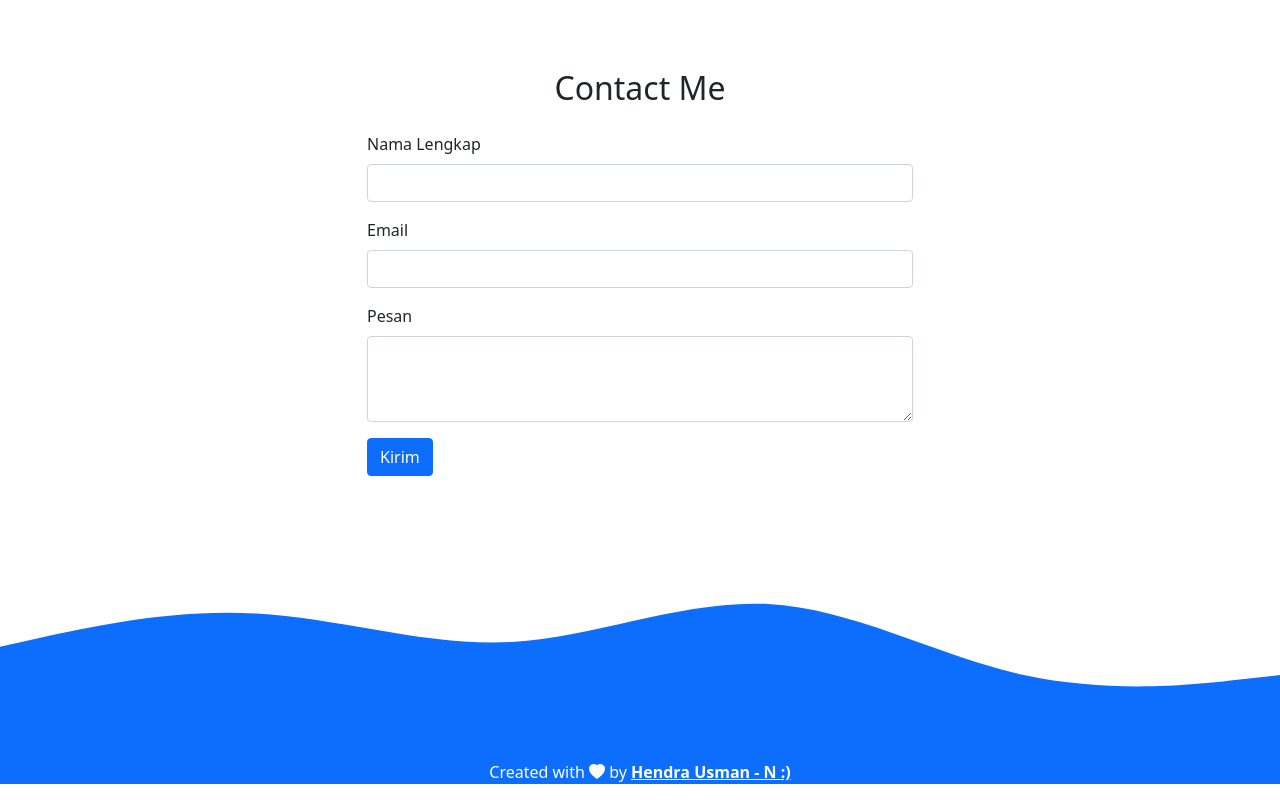
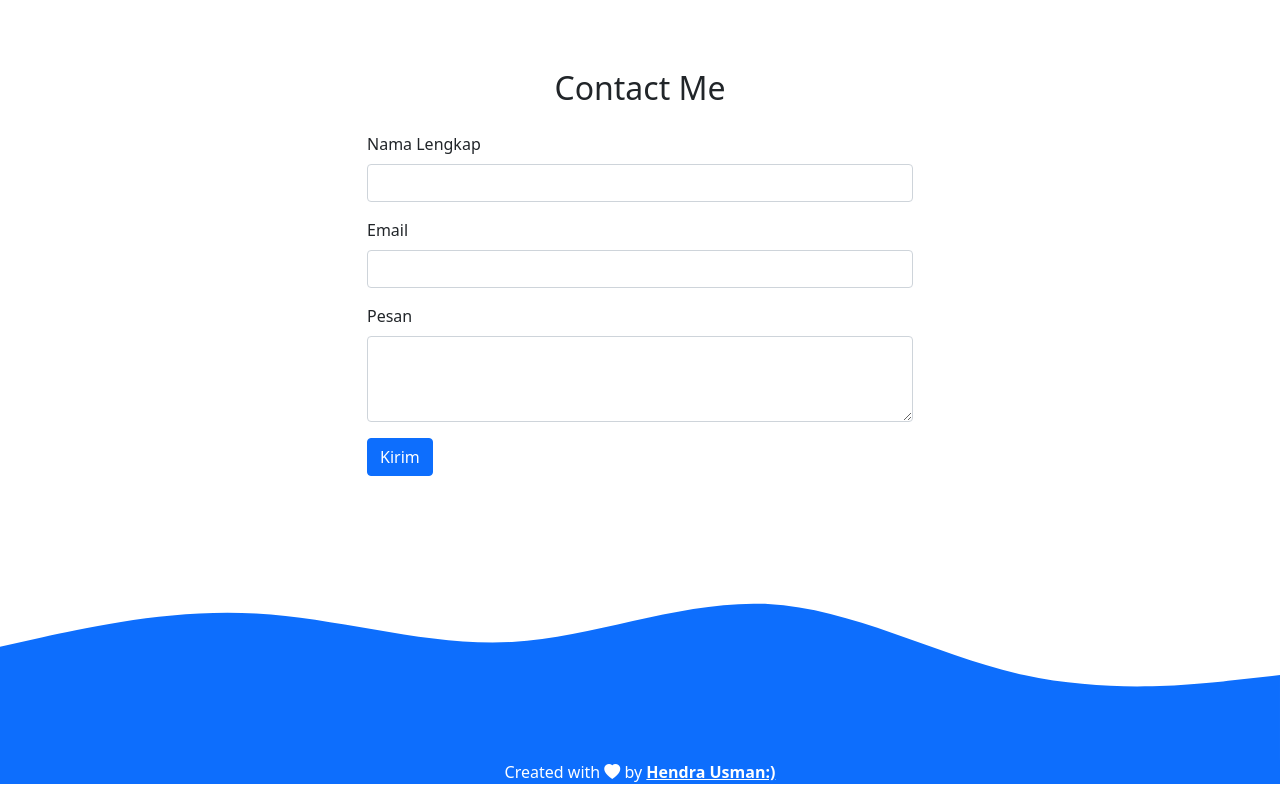
Before and after one commit to MR-HENDRA/Portofolio-Hendra-Usman, a plain HTML site: page index.html in a window 1280 px wide. Shown: the part 2447-3247 px from the top of the page. Drawn offline with nearby package versions, Linux system fonts and the light colour scheme.

Commit message:
update file

```diff
--- a/index.html
+++ b/index.html
@@ -197,7 +197,7 @@
 
     <!-- Footer -->
     <footer class="bg-primary text-white text-center p-5b">
-      <p>Created with <i class="bi bi-heart-fill"></i> by <a href="https://www.instagram.com/hndra.usmn/" class="text-white fw-bold">Hendra Usman - N :) </a></p>
+      <p>Created with <i class="bi bi-heart-fill"></i> by <a href="https://www.instagram.com/hndra.usmn/" class="text-white fw-bold">Hendra Usman:) </a></p>
     </footer>
     <!-- Akhir Footer -->
 
```
